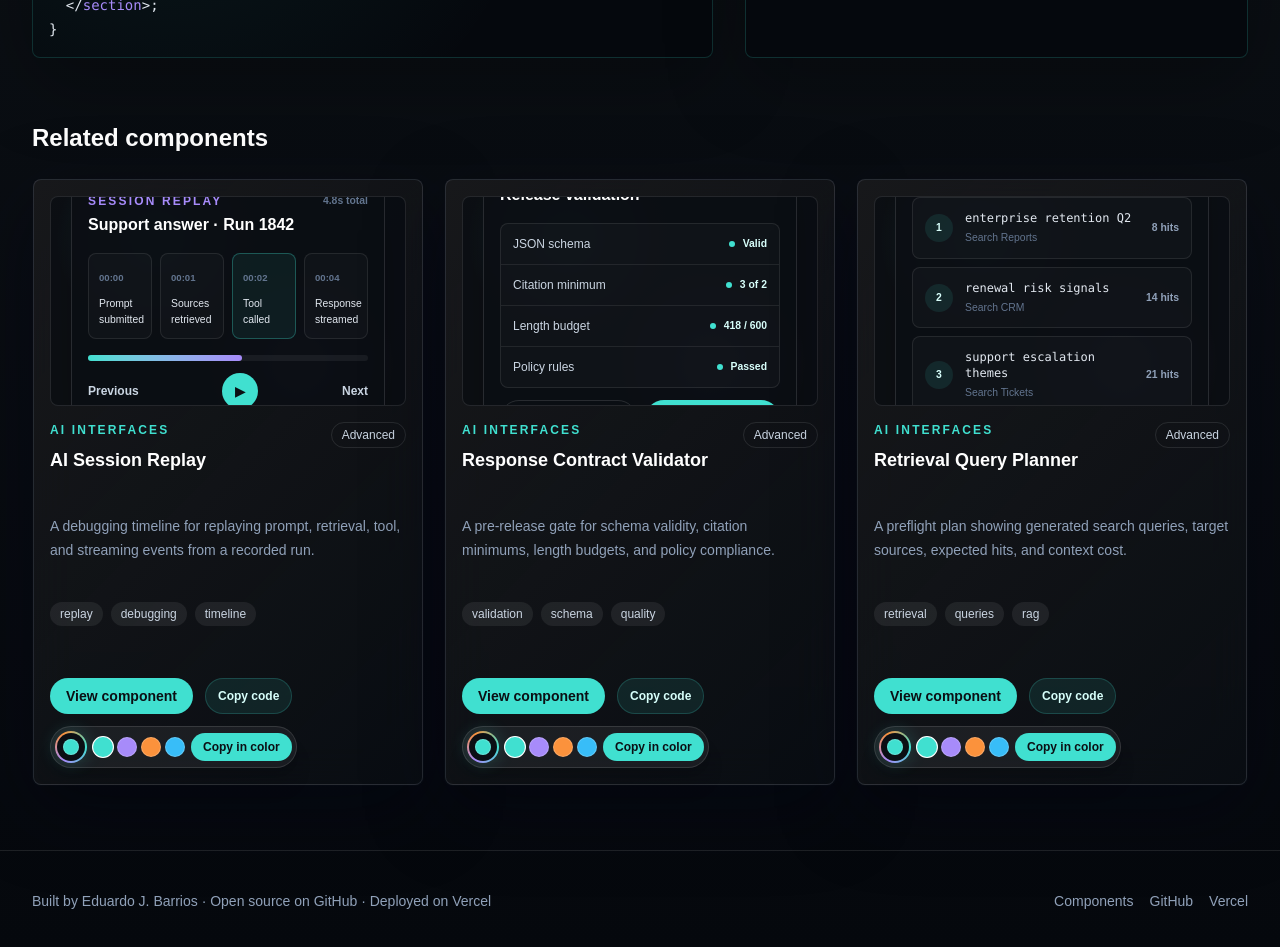
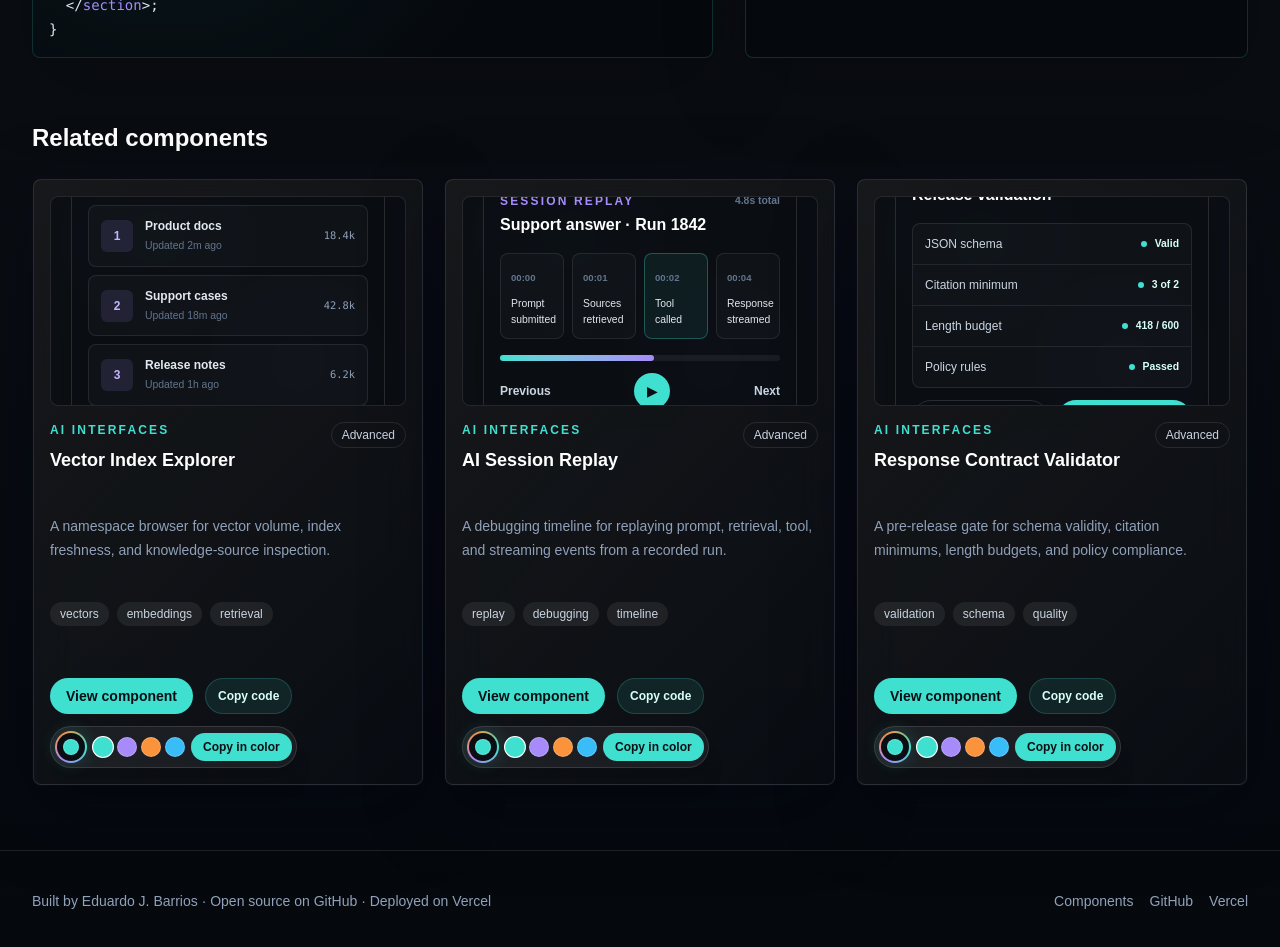
Before and after one commit to edujbarrios/edujbarrios-ui, a Next.js app: page /components/adversarial-prompt-lab in a window 1280 px wide. Shown: the part 1000-1947 px from the top of the page. Built offline with nearby package versions, Linux system fonts and the light colour scheme.

Commit message:
add vector index explorer (#28)
Co-authored-by: Eduardo J. Barrios <edujbarrios@users.noreply.github.com>

```diff
--- a/components/component-preview.tsx
+++ b/components/component-preview.tsx
@@ -70,6 +70,7 @@ import { StreamingResponseBubble } from "@/components/ui/streaming-response-bubb
 import { TokenUsagePill } from "@/components/ui/token-usage-pill";
 import { TokenStreamTimeline } from "@/components/ui/token-stream-timeline";
 import { VoiceWaveLoader } from "@/components/ui/voice-wave-loader";
+import { VectorIndexExplorer } from "@/components/ui/vector-index-explorer";
 import { WorkflowBreadcrumb } from "@/components/ui/workflow-breadcrumb";
 import { SchemaFieldRow } from "@/components/ui/schema-field-row";
 import { ToggleSettingRow } from "@/components/ui/toggle-setting-row";
@@ -87,6 +88,7 @@ import { RetrievalQueryPlanner } from "@/components/ui/retrieval-query-planner";
 import { RateLimitGauge } from "@/components/ui/rate-limit-gauge";
 
 const previews: Record<ComponentSlug, ComponentType> = {
+  "vector-index-explorer": VectorIndexExplorer,
   "ai-session-replay": AiSessionReplay,
   "response-contract-validator": ResponseContractValidator,
   "retrieval-query-planner": RetrievalQueryPlanner,
--- /dev/null
+++ b/components/ui/vector-index-explorer.tsx
@@ -0,0 +1,5 @@
+const namespaces = [{ name: "Product docs", vectors: "18.4k", freshness: "2m ago" }, { name: "Support cases", vectors: "42.8k", freshness: "18m ago" }, { name: "Release notes", vectors: "6.2k", freshness: "1h ago" }];
+
+export function VectorIndexExplorer() {
+  return <section className="w-full max-w-sm rounded-xl border border-white/12 bg-[#0b0f14]/92 p-4 shadow-2xl"><header className="flex items-start justify-between"><div><p className="text-xs font-semibold uppercase tracking-[0.18em] text-[#40E0D0]">Vector index</p><h3 className="mt-1 text-base font-bold text-white">Knowledge namespaces</h3></div><span className="text-[0.65rem] font-semibold text-slate-500">67.4k vectors</span></header><ul className="mt-4 space-y-2">{namespaces.map((space, index) => <li key={space.name} className="grid grid-cols-[auto_1fr_auto] items-center gap-3 rounded-lg border border-white/9 bg-white/[0.025] p-3"><span className="grid h-8 w-8 place-items-center rounded-md bg-[#a78bfa]/12 text-xs font-bold text-[#c4b5fd]">{index + 1}</span><div><p className="text-xs font-semibold text-slate-200">{space.name}</p><p className="mt-1 text-[0.65rem] text-slate-500">Updated {space.freshness}</p></div><span className="font-mono text-[0.65rem] text-slate-400">{space.vectors}</span></li>)}</ul><button type="button" className="mt-3 w-full rounded-full border border-white/12 px-4 py-2.5 text-xs font-bold text-slate-200">Inspect index</button></section>;
+}
--- a/data/component-code.ts
+++ b/data/component-code.ts
@@ -1,4 +1,9 @@
 export const componentCode = {
+  "vector-index-explorer": `const namespaces = [{ name: "Product docs", vectors: "18.4k", freshness: "2m ago" }, { name: "Support cases", vectors: "42.8k", freshness: "18m ago" }];
+
+export function VectorIndexExplorer() {
+  return <section className="w-full max-w-sm rounded-xl border border-white/12 bg-[#0b0f14]/92 p-4"><h3 className="text-base font-bold text-white">Knowledge namespaces</h3><ul className="mt-4 space-y-2">{namespaces.map((space) => <li key={space.name} className="flex justify-between rounded-lg border border-white/9 p-3"><span>{space.name}</span><span>{space.vectors} · {space.freshness}</span></li>)}</ul></section>;
+}`,
   "ai-session-replay": `const events = [{ time: "00:00", label: "Prompt submitted" }, { time: "00:01", label: "Sources retrieved" }, { time: "00:02", label: "Tool called" }, { time: "00:04", label: "Response streamed" }];
 
 export function AiSessionReplay() {
--- a/lib/components.ts
+++ b/lib/components.ts
@@ -30,6 +30,18 @@ export type ComponentItem = {
 };
 
 export const components: ComponentItem[] = [
+  {
+    slug: "vector-index-explorer",
+    name: "Vector Index Explorer",
+    description: "A namespace browser for vector volume, index freshness, and knowledge-source inspection.",
+    category: "AI Interfaces",
+    tags: ["vectors", "embeddings", "retrieval"],
+    difficulty: "Advanced",
+    code: componentCode["vector-index-explorer"],
+    usage: `<VectorIndexExplorer />`,
+    accessibility: "Each namespace exposes its vector count and freshness as readable text in a semantic list.",
+    featured: true,
+  },
   {
     slug: "ai-session-replay",
     name: "AI Session Replay",
```
